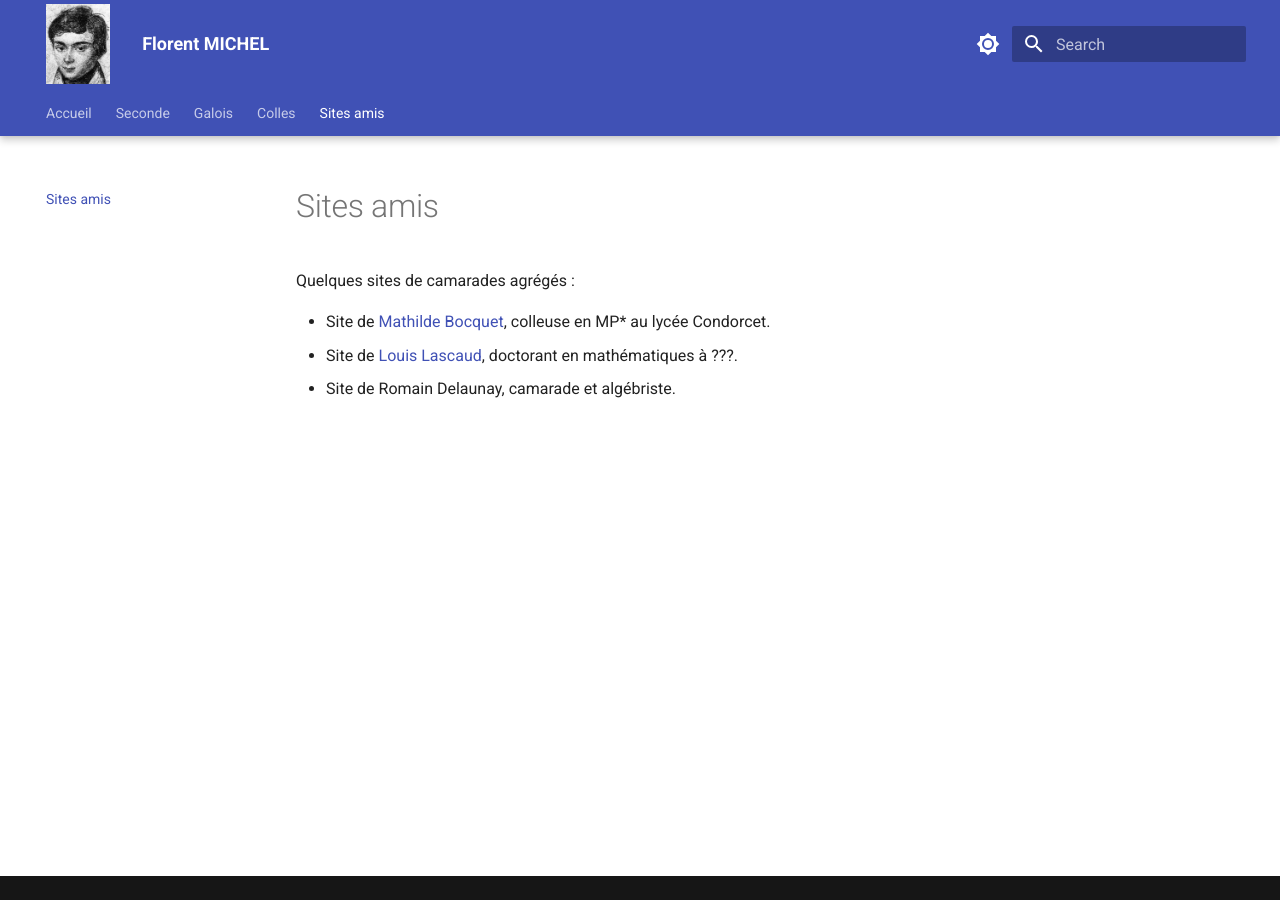
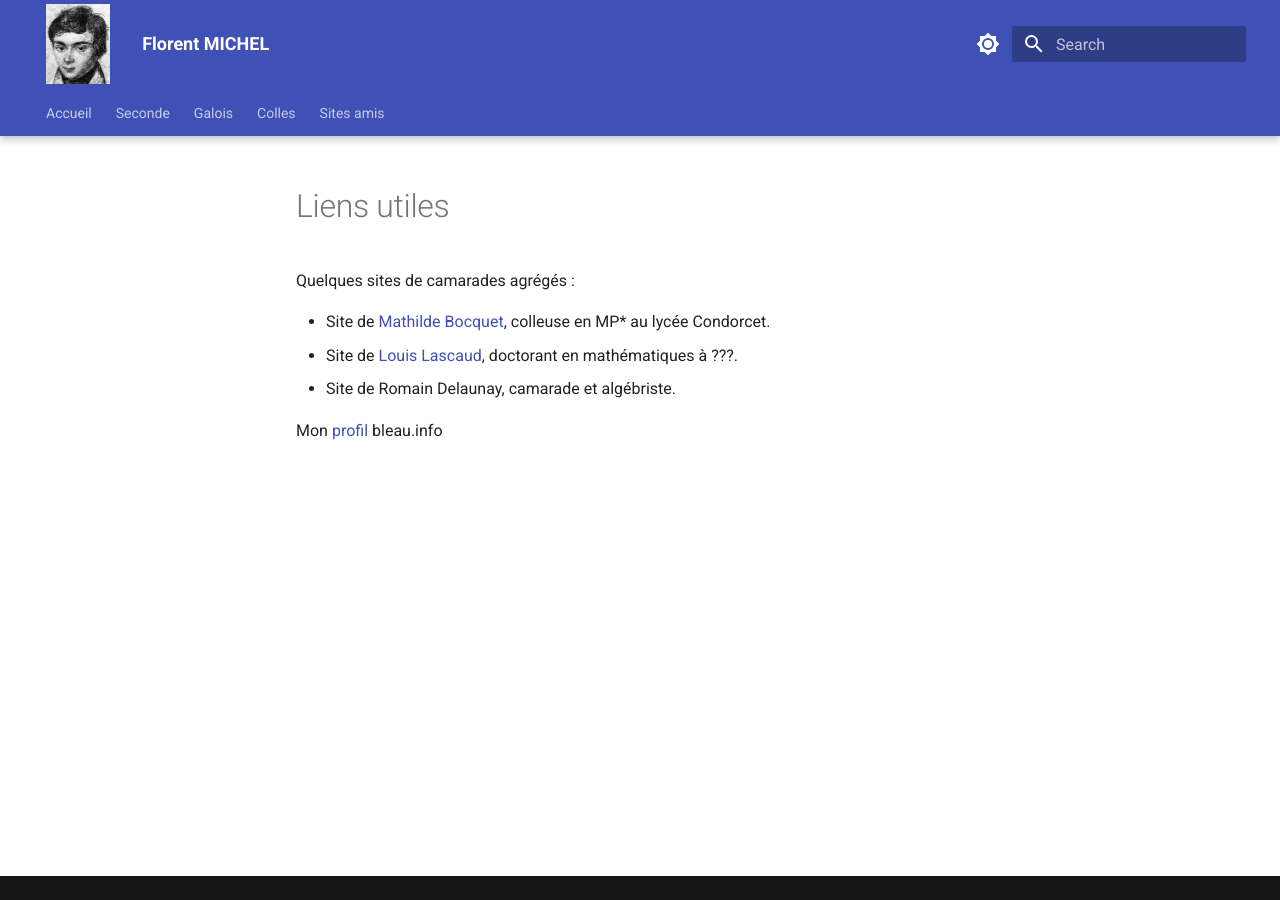
Before and after one commit to Florent-Michel/florent-michel.github.io, an MkDocs documentation site: the page built from docs/liens_utiles.md, in a window 1280 px wide. Built offline with MkDocs 1.6.1 and Material for MkDocs 9.7.7, drawn with Linux system fonts in a browser that asks for light colours.

Commit message:
Update and rename sites_amis.md to liens_utiles.md

```diff
--- a/docs/sites_amis.md
+++ b/docs/liens_utiles.md
@@ -3,3 +3,5 @@
 * Site de [Mathilde Bocquet](https://mathildebocquet.github.io/mathildebocquet/), colleuse en MP* au lycée Condorcet.
 * Site de [Louis Lascaud](https://louis-lascaud.github.io/l-lscd-mathematiques/), doctorant en mathématiques à ???.
 * Site de Romain Delaunay, camarade et algébriste.
+
+Mon [profil](https://bleau.info/profiles/florent.michel) bleau.info
```
